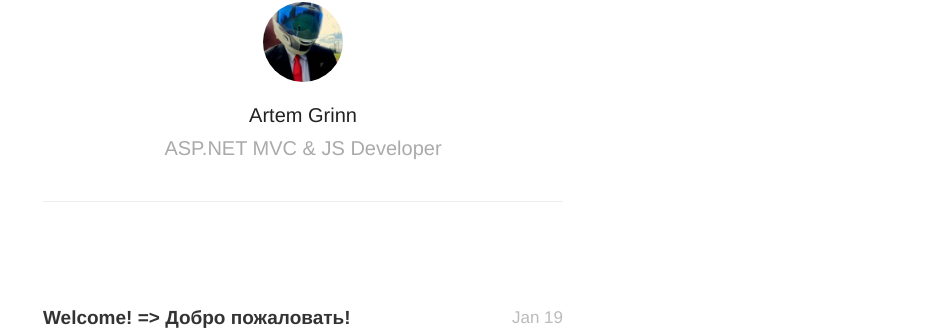
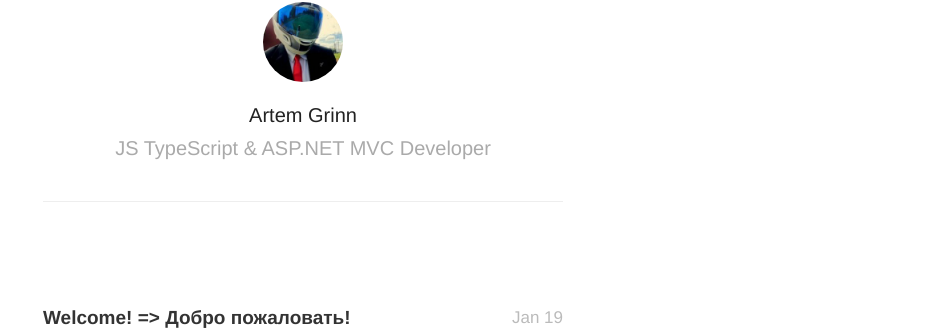
Before and after one commit to ArtemGrinn/artemgrinn.github.io, a Jekyll site: the page built from index.html, in a window 1280 px wide. Shown: the part 136-466 px from the top of the page, without its empty margins (337-1280 px from the left). Built offline with Jekyll 4.4.1, drawn with Linux system fonts in a browser that asks for light colours; nearby versions of some CDN libraries; Markdown is read by kramdown in place of the engine named in the settings; the list of posts is cut into pages by our own code.

Commit message:
Update _config.yml

```diff
--- a/_config.yml
+++ b/_config.yml
@@ -1,5 +1,5 @@
 name: Grinn Pages
-description: "ASP.NET MVC & JS Developer"
+description: "JS TypeScript & ASP.NET MVC Developer"
 meta_description: "Blogging about web development: C#, JS, TypeScript, ASP.NET MVC 6"
 
 aboutPage: true
```
